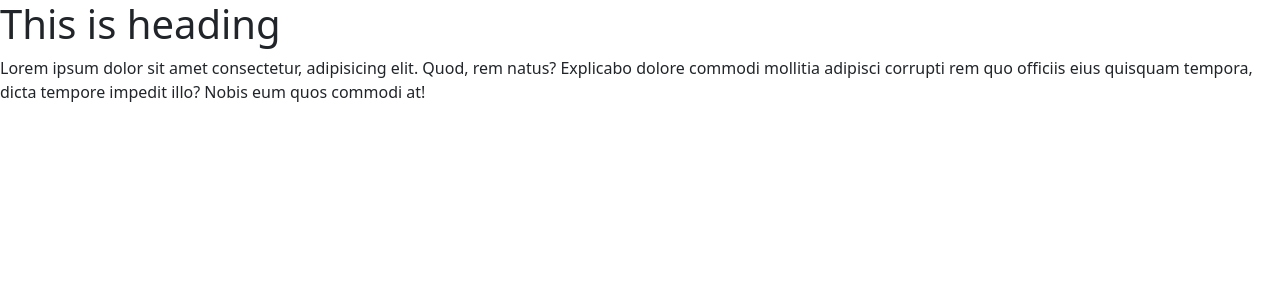
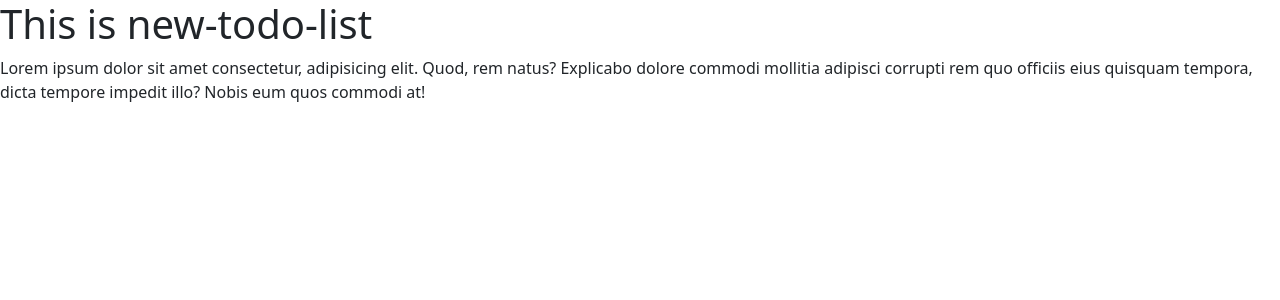
Before and after one commit to rishabhkumar17/angular, an Angular app: page / in a window 1280 px wide. Shown: the top 300 px of the page. Built offline with nearby package versions, Linux system fonts and the light colour scheme.

Commit message:
component

```diff
--- a/src/app/app.component.html
+++ b/src/app/app.component.html
@@ -1,5 +1,5 @@
 <div>
-  <h1>This is heading</h1>
+  <h1>This is {{ title }}</h1>
   <p>
     Lorem ipsum dolor sit amet consectetur, adipisicing elit. Quod, rem natus?
     Explicabo dolore commodi mollitia adipisci corrupti rem quo officiis eius
--- a/src/app/app.component.ts
+++ b/src/app/app.component.ts
@@ -3,8 +3,12 @@ import { Component } from '@angular/core';
 @Component({
   selector: 'app-root',
   templateUrl: './app.component.html',
-  styleUrls: ['./app.component.css']
+  styleUrls: ['./app.component.css'],
 })
 export class AppComponent {
   title = 'todo-list';
+
+  constructor() {
+    setTimeout(() => (this.title = 'new-todo-list'), 5000);
+  }
 }
```
